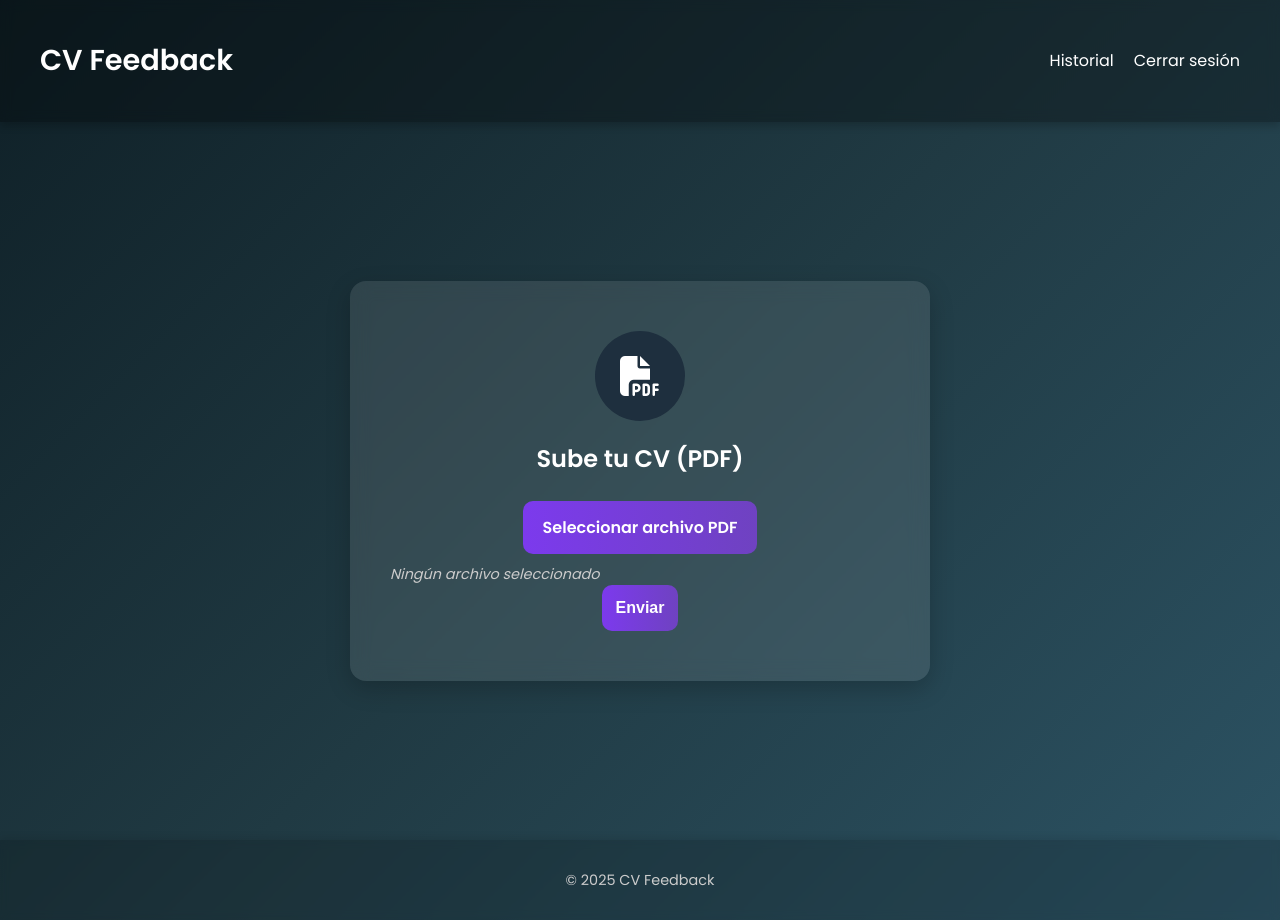
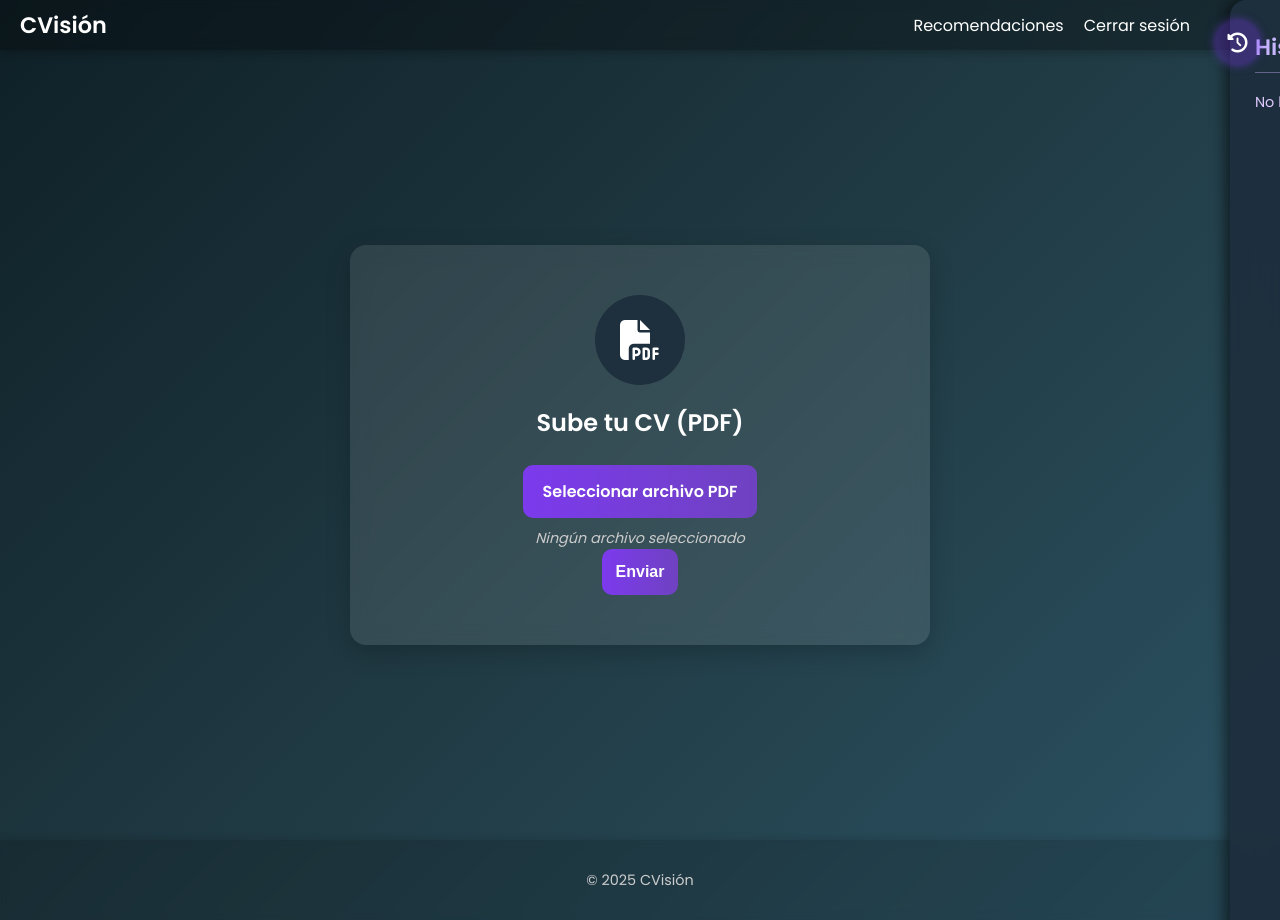
Before and after one commit to M0ntoya/CVs-IA, a Django app: page /analizar-cv/ in a window 1280 px wide. Run offline with Django 5.2, Linux system fonts and the light colour scheme; the visitor is signed in with stand-in values (Sample User, id 1); data that the repository does not hold is empty.

Commit message:
Se hicieron unos cambios esteticos, se cambio el nombre

```diff
--- a/cvfeedback/cvchat/static/cvchat/styles.css
+++ b/cvfeedback/cvchat/static/cvchat/styles.css
@@ -15,7 +15,8 @@ body {
 header {
     background-color: rgba(0, 0, 0, 0.3);
     backdrop-filter: blur(6px);
-    padding: 20px 40px;
+    height: 50px;
+    padding: 0 20px;
     display: flex;
     justify-content: space-between;
     align-items: center;
@@ -23,7 +24,8 @@ header {
 }
 
 header h1 {
-    font-size: 1.8rem;
+    font-size: 1.4rem;
+    margin: 0;
     font-weight: 600;
     color: #ffffff;
 }
@@ -32,7 +34,7 @@ nav ul {
     list-style: none;
     display: flex;
     gap: 20px;
-    margin: 0;
+    margin-right: 70px;
     padding: 0;
 }
 
@@ -166,7 +168,7 @@ footer {
     font-style: italic;
     font-size: 0.9rem;
     color: #ccc;
-    text-align: left;
+    text-align: center;
 }
 
 
@@ -330,3 +332,111 @@ button:hover, .btn:hover {
 .auth-form-footer a:hover {
   text-decoration: underline;
 }
+
+#fileName {
+  width: 100%;
+  display: block;
+  text-align: center;
+}
+
+/* Panel lateral historial */
+.side-panel {
+  position: fixed;
+  top: 0;
+  right: -360px; /* oculto fuera de pantalla */
+  width: 360px;
+  height: 100%;
+  background-color: rgba(30, 47, 62, 0.95); /* tonalidad similar a tu avatar */
+  box-shadow: -4px 0 15px rgba(0, 0, 0, 0.6);
+  backdrop-filter: blur(12px);
+  transition: right 0.35s ease;
+  padding: 30px 25px;
+  overflow-y: auto;
+  z-index: 1100;
+  color: #e0c9ff; /* color lavanda claro para títulos y texto */
+  font-family: 'Poppins', sans-serif;
+  font-size: 0.9rem;
+  border-radius: 16px 0 0 16px;
+}
+
+.side-panel.open {
+  right: 0;
+}
+
+.side-panel h2 {
+  margin-top: 0;
+  font-weight: 600;
+  font-size: 1.4rem;
+  margin-bottom: 1.2rem;
+  color: #c8b6ff;
+  border-bottom: 1px solid rgba(200, 182, 255, 0.4);
+  padding-bottom: 8px;
+}
+
+.list-group-item {
+  background-color: rgba(255 255 255 / 0.07);
+  color: #e0c9ff;
+  margin-bottom: 1rem;
+  padding: 15px 20px;
+  border-radius: 12px;
+  box-shadow: 0 5px 15px rgb(0 0 0 / 0.3);
+  font-weight: 500;
+  line-height: 1.4;
+}
+
+.list-group-item p {
+  margin: 6px 0;
+}
+
+/* Botón fijo para abrir el historial en esquina superior derecha */
+.btn-historial-fixed {
+  position: fixed;
+  top: 20px;
+  right: 20px;
+  background: rgba(124, 58, 237, 0.3); /* morado semi-transparente */
+  color: white;
+  border: none;
+  border-radius: 50%;
+  width: 45px;
+  height: 45px;
+  font-size: 20px;
+  cursor: pointer;
+  box-shadow: 0 0 10px rgba(124, 58, 237, 0.6);
+  display: flex;
+  align-items: center;
+  justify-content: center;
+  transition: background 0.3s ease;
+  z-index: 1150; /* por encima del panel lateral */
+}
+
+.btn-historial-fixed:hover {
+  background: rgba(124, 58, 237, 0.6);
+}
+
+/* Fondo oscuro al abrir panel */
+.overlay {
+  display: none;
+  position: fixed;
+  inset: 0;
+  background: rgba(0, 0, 0, 0.4);
+  z-index: 1050;
+  backdrop-filter: blur(1.5px);
+}
+
+.overlay.active {
+  display: block;
+}
+
+/* Scrollbar personalizado (opcional) */
+.side-panel::-webkit-scrollbar {
+  width: 8px;
+}
+
+.side-panel::-webkit-scrollbar-track {
+  background: transparent;
+}
+
+.side-panel::-webkit-scrollbar-thumb {
+  background: rgba(124, 58, 237, 0.6);
+  border-radius: 8px;
+}
--- a/cvfeedback/cvchat/templates/cvchat/analizar-cv.html
+++ b/cvfeedback/cvchat/templates/cvchat/analizar-cv.html
@@ -2,6 +2,12 @@
 {% block title %}Analizar CV{% endblock %}
 
 {% block content %}
+
+<!-- Botón fijo para historial, esquina superior derecha -->
+<button id="toggleHistorial" class="btn-historial-fixed" title="Abrir historial de CVs">
+  <i class="fas fa-history"></i>
+</button>
+
 <div class="form-box">
   <div class="avatar">
     <i class="fas fa-file-pdf"></i>
@@ -25,8 +31,29 @@
   {% endif %}
 </div>
 
+<!-- Panel lateral historial -->
+<div id="sidePanel" class="side-panel">
+  <h2>Historial de tus CVs</h2>
+  {% if cvs %}
+    <div class="list-group">
+      {% for cv in cvs %}
+        <div class="list-group-item">
+          <p><strong>Archivo:</strong> {{ cv.archivo_pdf.name|slice:"8:" }}</p>
+          <p><strong>Versión:</strong> {{ cv.version }}</p>
+          <p><strong>Fecha:</strong> {{ cv.fecha_subida|date:"d/m/Y H:i" }}</p>
+        </div>
+      {% endfor %}
+    </div>
+  {% else %}
+    <p>No has subido ningún CV aún.</p>
+  {% endif %}
+</div>
+
+<!-- Overlay para cerrar panel -->
+<div id="overlay" class="overlay"></div>
+
 <script>
-  // mostrar nombre de archivo seleccionado
+  // Mostrar nombre del archivo PDF seleccionado
   const inputFile = document.getElementById('cvFile');
   const fileNameDiv = document.getElementById('fileName');
 
@@ -37,5 +64,24 @@
       fileNameDiv.textContent = 'Ningún archivo seleccionado';
     }
   });
+
+  // Toggle panel lateral historial
+  const btnHistorial = document.getElementById('toggleHistorial');
+  const sidePanel = document.getElementById('sidePanel');
+  const overlay = document.getElementById('overlay');
+
+  function abrirPanel() {
+    sidePanel.classList.add('open');
+    overlay.classList.add('active');
+  }
+
+  function cerrarPanel() {
+    sidePanel.classList.remove('open');
+    overlay.classList.remove('active');
+  }
+
+  btnHistorial.addEventListener('click', abrirPanel);
+  overlay.addEventListener('click', cerrarPanel);
 </script>
+
 {% endblock %}
--- a/cvfeedback/cvchat/templates/cvchat/base.html
+++ b/cvfeedback/cvchat/templates/cvchat/base.html
@@ -3,7 +3,7 @@
 <html lang="es">
 <head>
     <meta charset="UTF-8" />
-    <title>{% block title %}CV Feedback{% endblock %}</title>
+    <title>{% block title %}Analiza tu CV{% endblock %}</title>
     <meta name="viewport" content="width=device-width, initial-scale=1.0" />
 
     <!-- Fuentes y iconos -->
@@ -12,12 +12,12 @@
     <link rel="stylesheet" href="https://cdnjs.cloudflare.com/ajax/libs/font-awesome/6.4.0/css/all.min.css" />
 
 
-    <link rel="stylesheet" href="{% static 'cvchat/styles.css' %}" />
+    <link rel="stylesheet" href="{% static 'cvchat/styles.css' %}?v=timestamp">
 </head>
 <body>
 
     <header>
-        <h1>CV Feedback</h1>
+        <h1>CVisión</h1>
         <nav>
             <ul>
                 {% url 'analizar_cv' as analizar_cv_url %}
@@ -25,7 +25,7 @@
 
                 {% if user.is_authenticated %}
                     {% if request.path == analizar_cv_url %}
-                        <li><a href="{{ historial_cvs_url }}">Historial</a></li>
+                        <li><a href="{{ historial_cvs_url }}">Recomendaciones</a></li>
                     {% elif request.path == historial_cvs_url %}
                         <li><a href="{{ analizar_cv_url }}">Analizar CV</a></li>
                     {% endif %}
@@ -44,7 +44,7 @@
     </main>
 
     <footer>
-        <p>&copy; 2025 CV Feedback</p>
+        <p>&copy; 2025 CVisión</p>
     </footer>
 
 </body>
--- a/cvfeedback/cvchat/views.py
+++ b/cvfeedback/cvchat/views.py
@@ -89,7 +89,6 @@ class CVAPIView(APIView):
         return text
 
 # vista para analizar CV
-
 @login_required
 def analizar_cv(request):
     feedback_html = None
@@ -101,18 +100,17 @@ def analizar_cv(request):
             texto_cv = sanitizar_texto(extraer_texto_pdf(archivo_pdf))
             feedback_markdown = obtener_feedback_cv(texto_cv)
 
-            # version del CV
+            # Obtener último CV para versión
             ultimo_cv = HistorialCV.objects.filter(usuario=request.user).order_by('-version').first()
             if ultimo_cv and ultimo_cv.version:
                 try:
                     nueva_version = float(ultimo_cv.version) + 0.1
                 except ValueError:
-
                     nueva_version = 1.0
             else:
                 nueva_version = 1.0
 
-            # guardar en el historial del usuario con la nueva versión
+            # Guardar nuevo CV en historial
             HistorialCV.objects.create(
                 usuario=request.user,
                 archivo_pdf=archivo_pdf,
@@ -121,13 +119,16 @@ def analizar_cv(request):
                 estado="Analizado"
             )
 
-            #  feedback Markdown a HTML con negritas, listas, etc.
             feedback_html = markdown.markdown(feedback_markdown)
 
         except Exception as e:
             feedback_html = f'<p class="text-danger">Error al procesar el CV: {str(e)}</p>'
 
-    return render(request, 'cvchat/analizar-cv.html', {'feedback': feedback_html})
+    # Obtener todos los CVs del usuario para el historial lateral (actualizado)
+    cvs = HistorialCV.objects.filter(usuario=request.user).order_by('-fecha_subida')
+
+    return render(request, 'cvchat/analizar-cv.html', {'feedback': feedback_html, 'cvs': cvs})
+
 
 
 # --- Vista del historial de CVs ---
```
Also changed, not shown: cvfeedback/cvchat/templates/cvchat/login.html (+12 -0 lines), cvfeedback/cvchat/templates/cvchat/register.html (+11 -1 lines), 1 other file.
